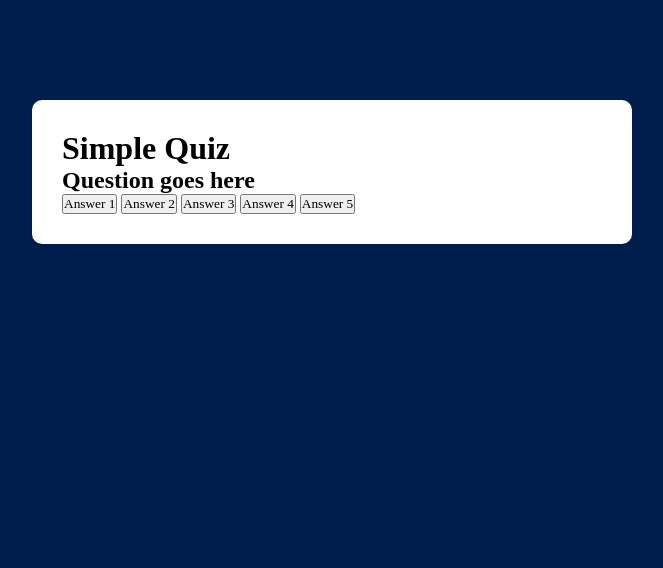
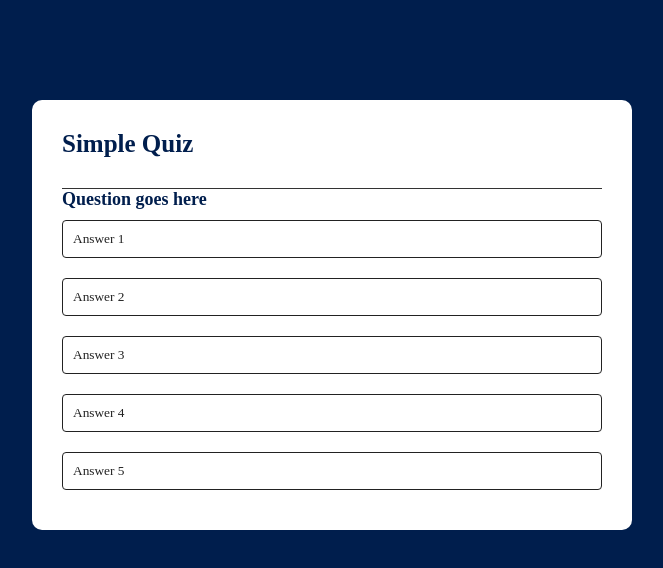
Before and after one commit to mowlyray/Quiz-App, a plain HTML site: page index.html in a window 1280 px wide. Shown: the whole page, without its empty margins (308-971 px from the left). Drawn offline with Linux system fonts and the light colour scheme.

Commit message:
add css style

```diff
--- a/index.html
+++ b/index.html
@@ -17,11 +17,12 @@
                 <button class="btn">Answer 3</button>
                 <button class="btn">Answer 4</button>
                 <button class="btn">Answer 5</button>
+            </div>
+            <button id="next-btn">Next</button>
+        </div>
+    </div>
 
-            </div>
-        </div>
-
-    </div>
+    <script src="script.js"></script>
 
 </body>
 </html>
--- a/style.css
+++ b/style.css
@@ -15,3 +15,44 @@ body{
     border-radius: 10px;
     padding: 30px;
 }
+.app h1{
+    font-size: 25px;
+    color: #001e4d;
+    font-weight: 600;
+    border-bottom: 1px solid #333;
+    padding-bottom: 30px;
+}
+.quiz h2{
+    font-size: 18px;
+    color: #001e4d;
+    font-weight: 600;
+}
+.btn{
+    background: #fff;
+    color: #222;
+    font-weight: 500;
+    width: 100%;
+    border: 1px solid #222;
+    padding: 10px;
+    margin: 10px 0;
+    text-align: left;
+    border-radius: 4px;
+    cursor: pointer;
+    transition: all 0.3s;
+}
+.btn:hover{
+    background: #222;
+    color: #fff;
+}
+#next-btn{
+    background:  #001e4d;
+    color: #fff;
+    font-weight: 500;
+    width: 150px;
+    border: 0;
+    padding: 10px;
+    margin: 20px auto 0;
+    border-radius: 4px;
+    cursor: pointer;
+    display: none;
+}
```
Also changed, not shown: script.js (added).
